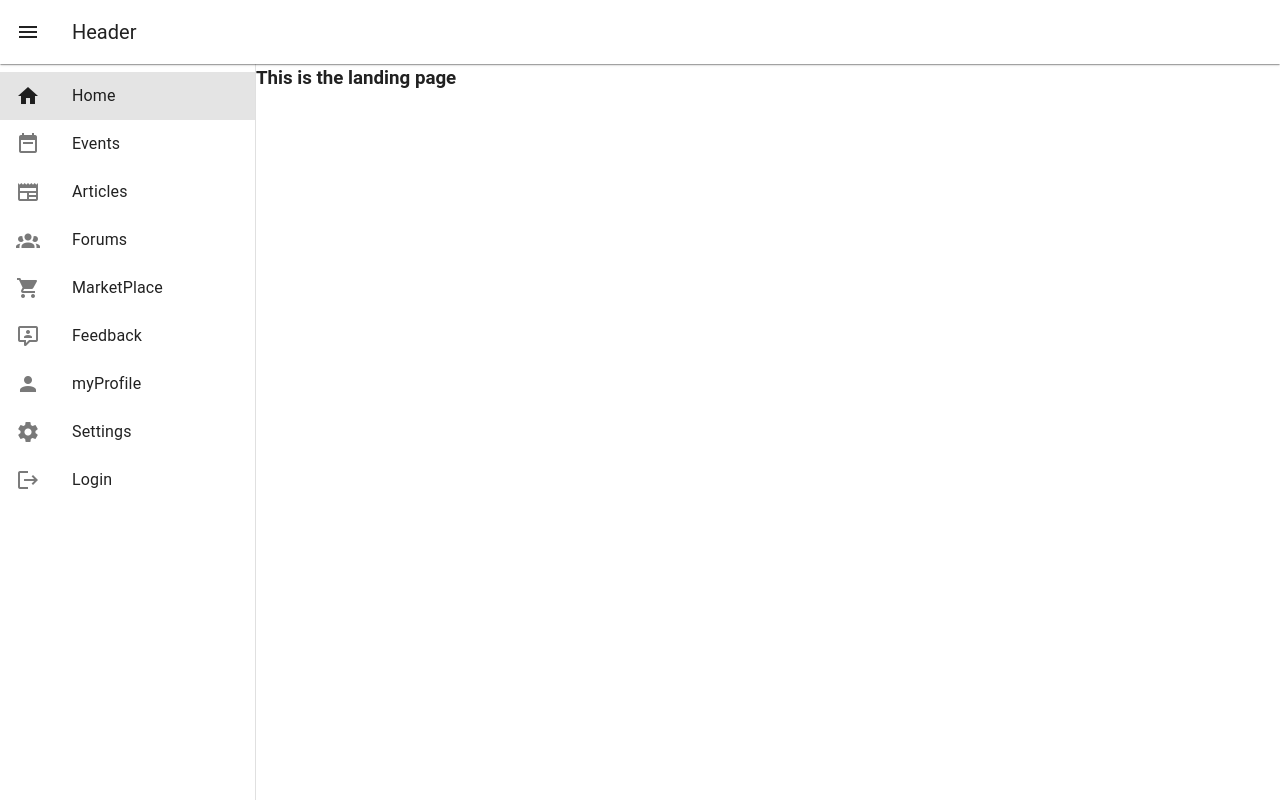
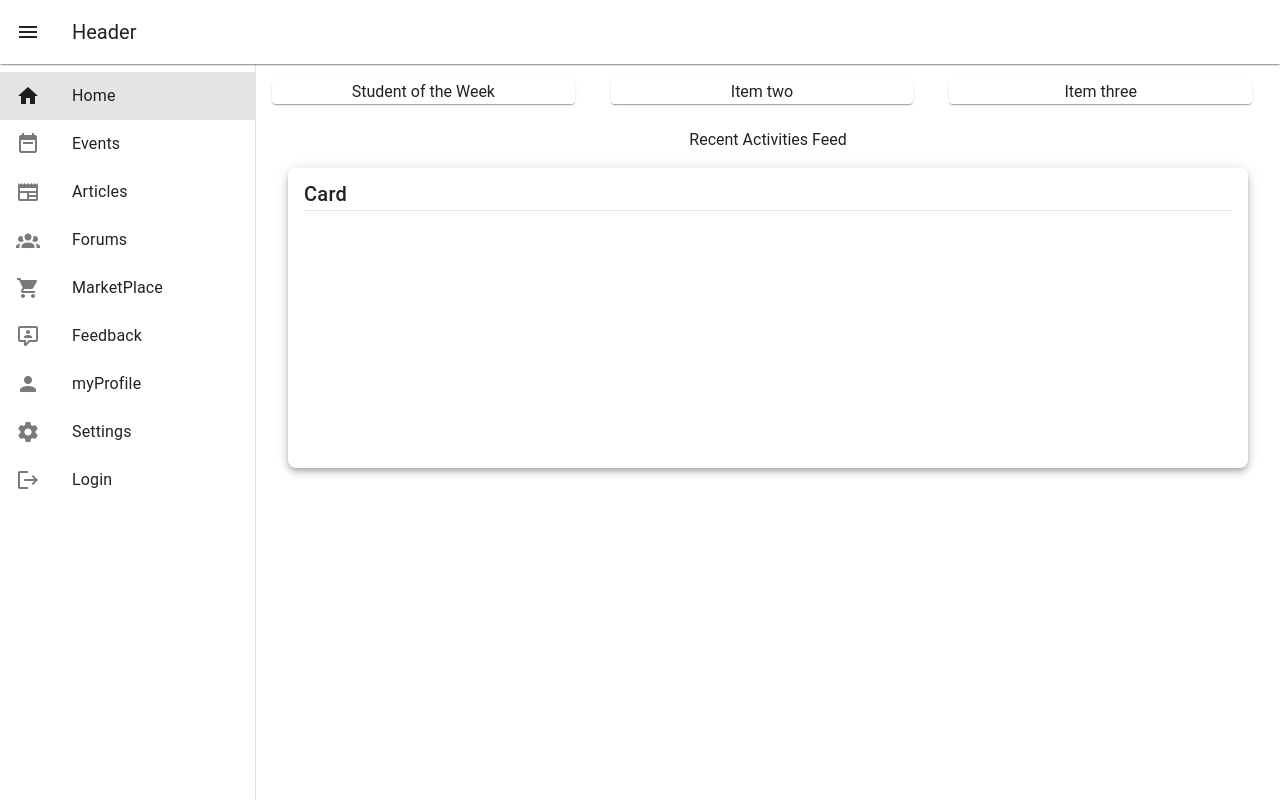
Before and after one commit to vinnindubi/CoopConnect, a Vue app in the folder frontend/: page / in a window 1280 px wide. Built offline with nearby package versions, Linux system fonts and the light colour scheme.

Commit message:
updated card

```diff
--- a/frontend/src/components/pages/Dashboard.vue
+++ b/frontend/src/components/pages/Dashboard.vue
@@ -1,5 +1,31 @@
 <script setup lang="ts">
 </script>
 <template>
-    <h3>This is the landing page</h3>
+  <v-container>
+    <v-row >
+        <v-col col>
+            <v-card class="mr-3 d-flex  justify-center">Student of the Week</v-card>
+        </v-col>
+        <v-col>
+            <v-card class="mr-3 d-flex  justify-center">Item two</v-card>
+         </v-col>
+         <v-col>
+            <v-card class="mr-3 d-flex  justify-center">Item three</v-card>
+        </v-col>
+    </v-row>
+    <v-row>
+        <v-col class="d-flex justify-center">Recent Activities Feed</v-col>
+    </v-row>
+    <v-container class="d-flex align-center justify-center">
+    <v-card :width="1000" :height="300"
+    elevation="5"
+    rounded="lg">
+    <v-card-item>
+        <v-card-title class="text-xl" >Card</v-card-title>
+        <v-divider></v-divider>
+    </v-card-item>
+    </v-card>
+</v-container>
+
+  </v-container>
 </template>
```
Also changed, not shown: 12 other files (tests, documents, lock files or other folders).
